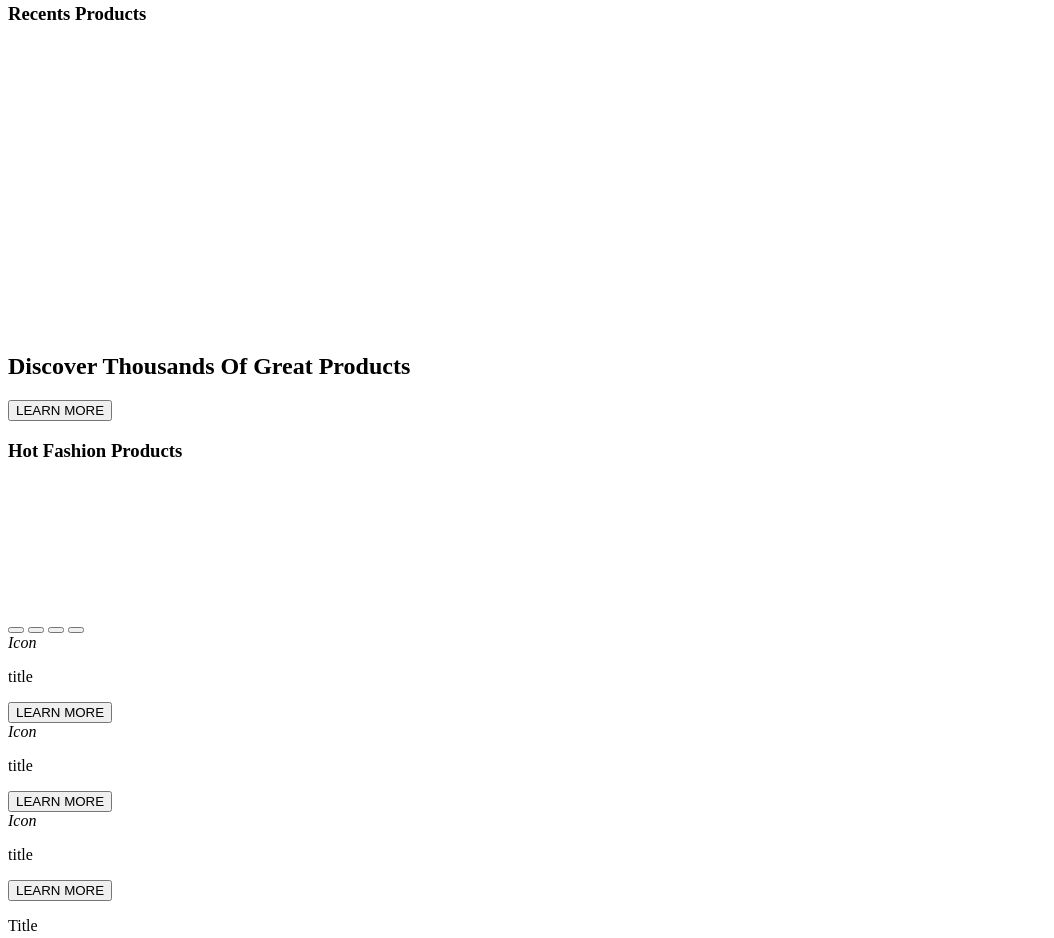
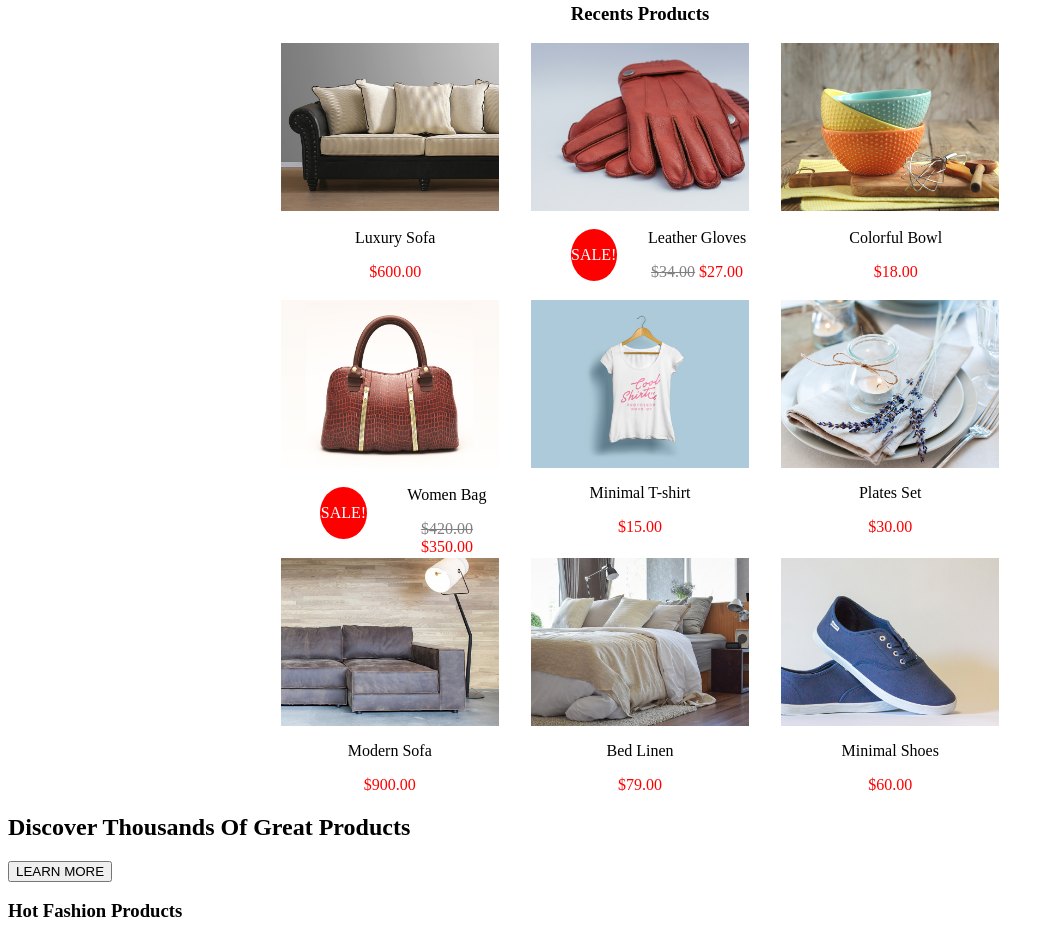
Before and after one commit to NiakaGaming/cs_emporium_js_13, a plain HTML site: page index.html in a window 1280 px wide. Shown: the part 534-1472 px from the top of the page, without its empty margins (0-1054 px from the left). Drawn offline with Linux system fonts and the light colour scheme.

Commit message:
Recents Products (premier jet)

```diff
--- a/index.html
+++ b/index.html
@@ -66,56 +66,76 @@
     </section>
     <!-- recents Products -->
     <section>
+        <div class="recents">
             <h3>Recents Products</h3>
             <div>
                 <div>
-                <img src="" alt="">
-                <p></p>
-                <p></p>
+                    <img src="./public/img/products_mini/product-luxry-sofa.jpg" alt="">
+                    <div>
+                        <p>Luxury Sofa</p>
+                        <p>$600.00</p>
+                    </div>
                 </div>
                 <div>
-                <img src="" alt="">
-                <p></p>
-                <p></p>
+                    <img src="./public/img/products_mini/product-gloves.jpg" alt="">
+                    <div class="sale">
+                        <div>
+                            <p>SALE!</p>
                         </div>
                         <div>
-                <img src="" alt="">
-                <p></p>
-                <p></p>
+                            <p>Leather Gloves</p>
+                            <p><span>$34.00</span> $27.00</p>
+                        </div>
+                    </div>
+                </div>
+                <div>
+                    <img src="./public/img/products_mini/product-cups.jpg" alt="">
+                    <div>
+                        <p>Colorful Bowl</p>
+                        <p>$18.00</p>
+                    </div>
                 </div>
             </div>
             <div>
                 <div>
-                <img src="" alt="">
-                <p></p>
-                <p></p>
+                    <img src="./public/img/products_mini/product-bag.jpg" alt="">
+                    <div class="sale">
+                        <div>
+                            <p>SALE!</p>
                         </div>
                         <div>
-                <img src="" alt="">
-                <p></p>
-                <p></p>
+                            <p>Women Bag</p>
+                            <p><span>$420.00</span> $350.00</p>
+                        </div>
+                    </div>
                 </div>
                 <div>
-                <img src="" alt="">
-                <p></p>
-                <p></p>
+                    <img src="./public/img/products_mini/product-tshitr.jpg" alt="">
+                    <p>Minimal T-shirt</p>
+                    <p>$15.00</p>
+                </div>
+                <div>
+                    <img src="./public/img/products_mini/product-plates.jpg" alt="">
+                    <p>Plates Set</p>
+                    <p>$30.00</p>
                 </div>
             </div>
             <div>
                 <div>
-                <img src="" alt="">
-                <p></p>
-                <p></p>
+                    <img src="./public/img/products_mini/product-modern-sofa.jpg" alt="">
+                    <p>Modern Sofa</p>
+                    <p>$900.00</p>
                 </div>
                 <div>
-                <img src="" alt="">
-                <p></p>
-                <p></p>
+                    <img src="./public/img/products_mini/product-bed.jpg" alt="">
+                    <p>Bed Linen</p>
+                    <p>$79.00</p>
                 </div>
                 <div>
-                <img src="" alt="">
-                <p></p>
-                <p></p>
+                    <img src="./public/img/products_mini/product-shoes.jpg" alt="">
+                    <p>Minimal Shoes</p>
+                    <p>$60.00</p>
+                </div>
             </div>
         </div>
     </section>
--- a/src/scss/modules/recents.scss
+++ b/src/scss/modules/recents.scss
@@ -0,0 +1,68 @@
+.recents{
+    text-align: center;
+    display: flex;
+    flex-direction: column;
+    align-items: center;
+    div{
+        display: flex;
+        div{
+            display: flex;
+            flex-direction: column;
+            &:nth-child(1){
+                margin-left: -5%;
+            }
+            &:nth-child(2){
+                margin-left: 5%;
+            }
+            &:nth-child(3){
+                margin-left: 5%;
+            }
+            img{
+                height: 21vh;
+                width: 17vw;
+            }
+            p{
+                &:nth-child(3){
+                    color: red;
+                    margin: 0;
+                }
+            }
+            .sale{
+                flex-direction: row;
+                div{
+                    margin: 0;
+                }
+            }
+            div{
+                display: flex;
+                margin: 1% 0;
+                p{
+                    &:nth-child(2){
+                        color: red;
+                        margin: 0;
+                        span{
+                            color: grey;
+                            text-decoration: line-through;
+                        }
+                    }
+                }
+                div{
+                    flex-direction: column;
+                    width: 100%;
+                    height: 100%;
+                    &:nth-child(1){
+                        justify-content: center;
+                        align-items: center;
+                        p{
+                            width: 45%;
+                            border-radius: 50%;
+                            background-color: red;
+                            color: white;
+                            line-height: 325%;
+                        }
+                    }
+                }
+            }
+        }
+    }
+}
```
Also changed, not shown: public/css/app.css, 2 other files. Lines whose indentation alone changed are shown as unchanged.
